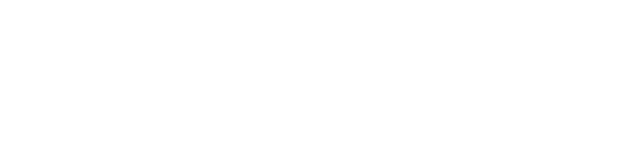
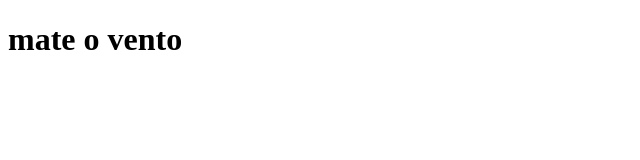
Before and after one commit to Ghilla34/sting, a plain HTML site: page index.html in a window 1280 px wide. Shown: the whole page, without its empty margins (0-640 px from the left). Drawn offline with Linux system fonts and the light colour scheme.

```diff
--- a/index.html
+++ b/index.html
@@ -5,6 +5,6 @@
 	<title></title>
 </head>
 <body>
-
+<h1>mate o vento</h1>
 </body>
 </html>
```
